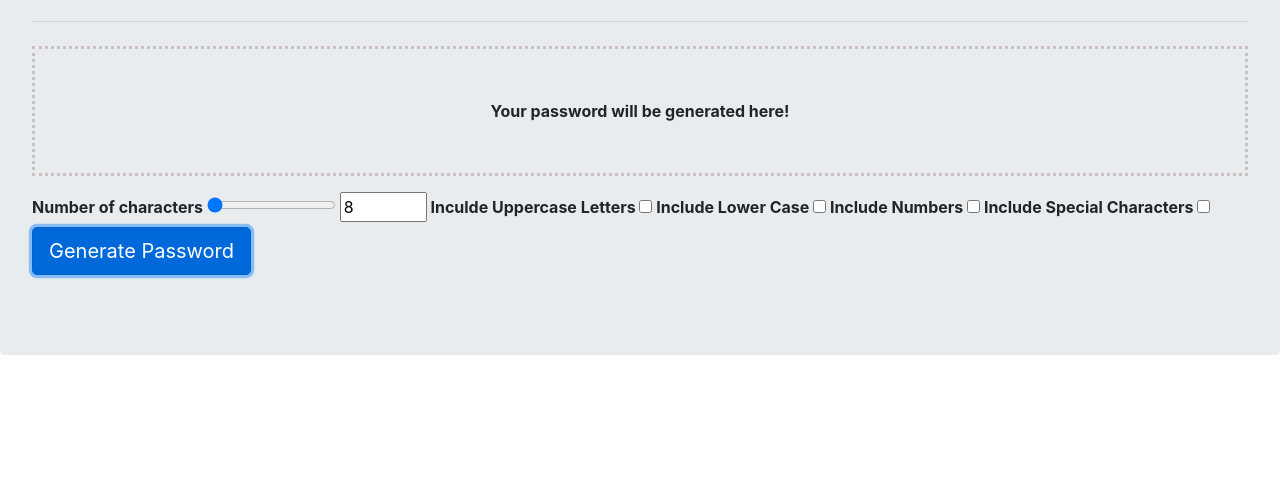
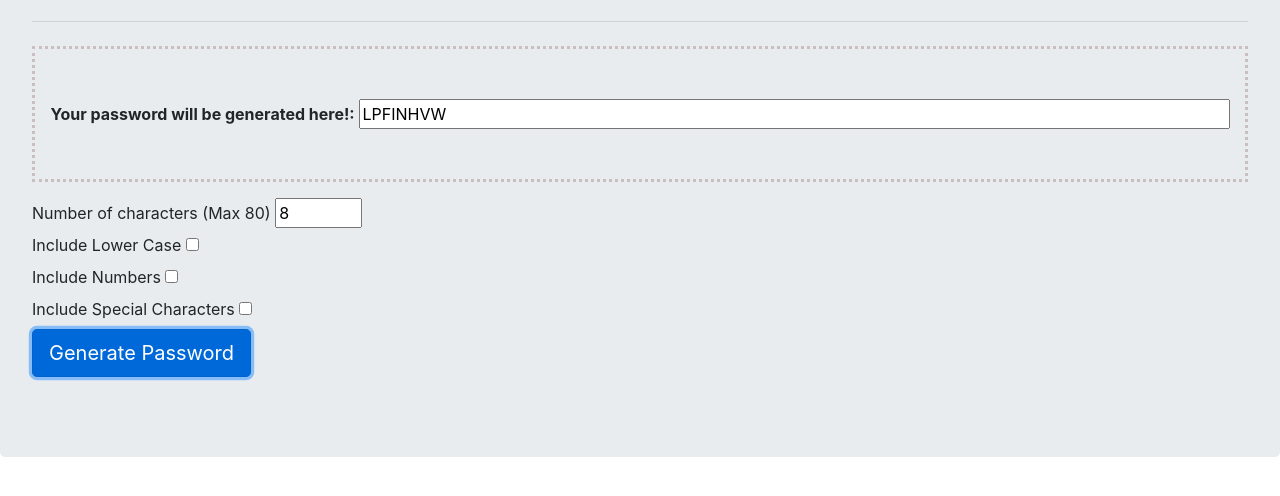
Before and after one commit to Linkm1993/Homework-3-PasswordGen, a plain HTML site: page index.html in a window 1280 px wide. Both pictures are taken after a click on the button "Generate Password". Shown: the part 172-668 px from the top of the page. Drawn offline with nearby package versions, Linux system fonts and the light colour scheme.

Commit message:
Simplifed script.js, made check boxes easier to read

```diff
--- a/index.html
+++ b/index.html
@@ -1,6 +1,5 @@
 <!DOCTYPE html>
     <html lang="eng">
-
         <head>
             <meta charset="UTF-8">
             <meta name="viewport" content="width=device-width, initial-scale=1.0">
@@ -14,20 +13,24 @@
                 <h1 class="display-4">Password Generator</h1>
                 <p class="lead">Generates secure passwords</p>
                 <hr class="my-4">
-                <p class="p-border" id="display">Your password will be generated here!</p>
-                <form class="passwordForm">
-                    <label for="">Number of characters</label>
-                    <input type="range" min="8" max="25" id="slidebar" value="8">
-                    <input type="number" min="8" max="25" id="numberinput" value="8">
+                <p class="p-border" id="display">Your password will be generated here!:
+                    <input type="text" id="yourPw" size="80"/>
+                </p>
+                <form id="passwordForm">
+                    <label for="">Number of characters (Max 80) </label>
+                    <input type="number" min="8" max="80" id="numberinput" value="8">
 
-                    <label for="">Inculde Uppercase Letters</label>
-                    <input type="checkbox" id="uppercase">
+                    <br>
 
                     <label for="">Include Lower Case</label>
                     <input type="checkbox" id="lowercase">
 
+                    <br>
+
                     <label for="">Include Numbers</label>
                     <input type="checkbox" id="numbers">
+
+                    <br>
 
                     <label for="">Include Special Characters</label>
                     <input type="checkbox" id="specialchar">
@@ -39,30 +42,6 @@
             </div>
 
 
-
-
-
-
-
-
-
-
-
-
-
-
-
-
-
-
-
-
-
-
-
-
-
-
             <script src="script.js"></script>
             <script src="https://code.jquery.com/jquery-3.4.1.slim.min.js" integrity="sha384-J6qa4849blE2+poT4WnyKhv5vZF5SrPo0iEjwBvKU7imGFAV0wwj1yYfoRSJoZ+n" crossorigin="anonymous"></script>
             <script src="https://cdn.jsdelivr.net/npm/popper.js@1.16.0/dist/umd/popper.min.js" integrity="sha384-Q6E9RHvbIyZFJoft+2mJbHaEWldlvI9IOYy5n3zV9zzTtmI3UksdQRVvoxMfooAo" crossorigin="anonymous"></script>
--- a/script.js
+++ b/script.js
@@ -1,30 +1,31 @@
-let slidebar = document.getElementById('slidebar')
-let numberInput = document.getElementById('numberinput')
-let passwordForm = document.getElementById('passwordForm')
-let includeUppercase = document.getElementById("uppercase")
-let includeLowercase = document.getElementById("lowercase")
-let includeNumbers = document.getElementById("includeNumbers")
-let includeSymbols = document.getElementById("includeSymbols")
-let passDisplay = document.getElementById("display")
+//Defining characters for password
+let upperCase = "ABCDEFGHIJKLMNOPQRSTUVWZYZ";
+let lowerCase = "abcdefghijklmnopqrstuvwxyz";
+let numbers = "1234567890";
+let symbols = "!@#$%^&*()_+";
 
+//Handlers for HTML elements
+let charNum = document.querySelector("#numberinput")
+let lowerBox = document.getElementById("lowercase")
+let numBox = document.getElementById("numbers")
+let symBox = document.getElementById("specialchar")
+let yourPw = document.getElementById("yourPw")
+let submitButton = document.getElementById("button")
 
+//Defines characters as the upperChase, modifies characters value based on which extra criteria are checked, changes the value of yourPW to the generated password
+submitButton.addEventListener("click",function(e){
+    let characters = upperCase;
+    (numBox.checked) ? characters += numbers : '';
+    (symBox.checked) ? characters += symbols : '';
+    (lowerBox.checked) ? characters += lowerCase : '';
+    yourPw.value = password(charNum.value, characters);
+});
 
-// Syncs the password length slide bar and number input
-numberinput.addEventListener('input', syncNumBar)
-slidebar.addEventListener('input', syncNumBar)
-
-passwordForm.addEventListener('submit', e => {
-    e.preventDefault()
-    let characterAmount = characterAmountNumber.value
-    let includeUppercase = includeUppercaseElement.checked
-    let includeNumbers = includeNumbersElement.checked
-    let includeSymbols = includeSymbolsElement.checked
-    let password = generatePassword(characterAmount, includeUppercase, includeNumbers, includeSymbols)
-    passDisplay.innerText = password
-  })
-
-function syncNumBar(e) {
-    let value = e.target.value
-    slidebar.value = value
-    numberInput.value = value
+//For loop that itterates through the characters vaule the number of times defied
+function password(l,characters){
+		var pwd = '';
+    for(var i = 0; i<l; i++){
+    		pwd += characters.charAt(Math.floor(Math.random() * characters.length));
+    }
+    return pwd;
 }
```
